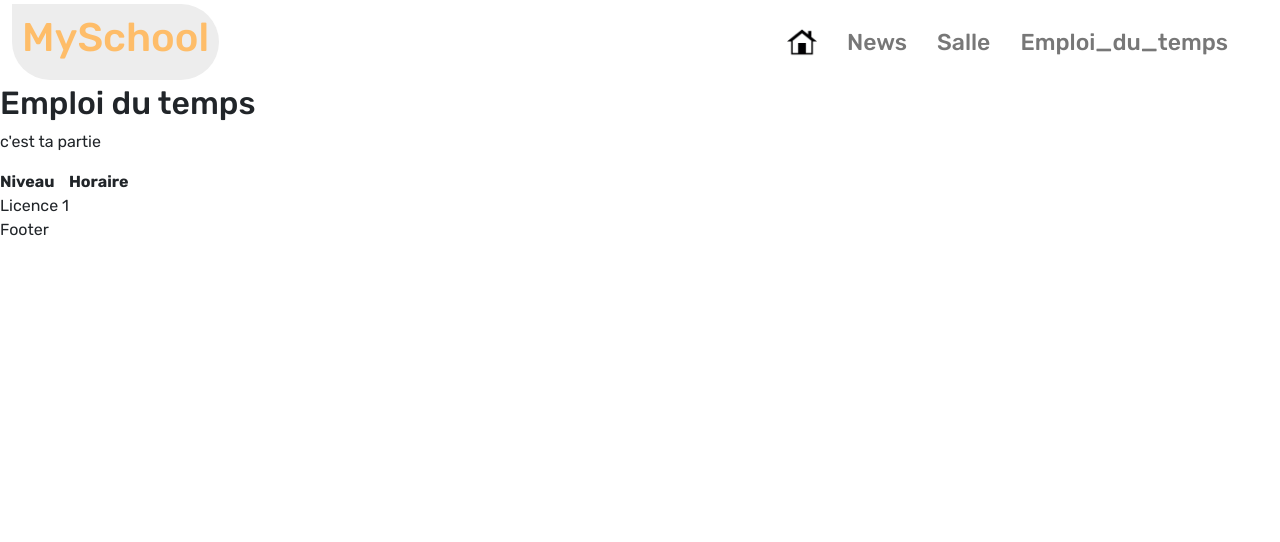
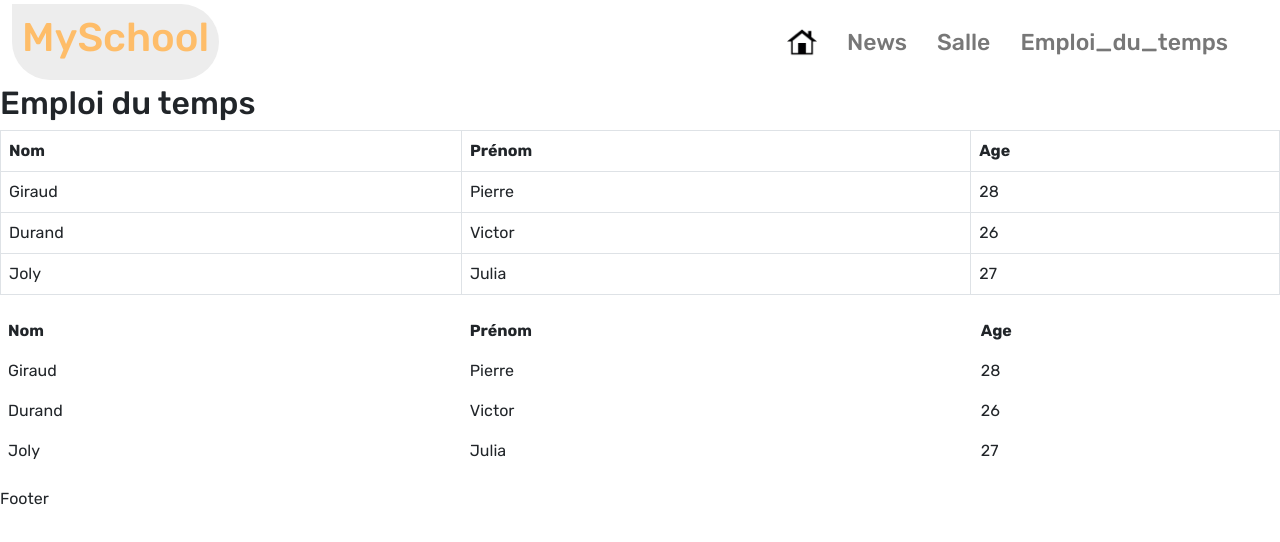
Before and after one commit to princek112002/funny-app, a React (Create React App) app: page /Emploi_du_temps in a window 1280 px wide. Shown: the top 542 px of the page. Built offline with nearby package versions, Linux system fonts and the light colour scheme.

Commit message:
Update Emploi_du_temps.js

```diff
--- a/src/pages/Emploi_du_temps.js
+++ b/src/pages/Emploi_du_temps.js
@@ -4,14 +4,58 @@ const Emploi_du_temps = () => {
   return (
     <div className='MyEmp'>
       <h2>Emploi du temps</h2>
-      <p> c'est ta partie</p>
-      <thead>
-      <th>Niveau</th>
-      <th>Horaire</th>
-      </thead>
-      <tbody>
-        <td>Licence 1</td>
-      </tbody>
+      <table class="table table-bordered">
+        <thead>
+          <tr>
+            <th>Nom</th>
+            <th>Prénom</th>
+            <th>Age</th>
+          </tr>
+        </thead>
+        <tbody>
+          <tr>
+            <td>Giraud</td>
+            <td>Pierre</td>
+            <td>28</td>
+          </tr>
+          <tr>
+            <td>Durand</td>
+            <td>Victor</td>
+            <td>26</td>
+          </tr>
+          <tr>
+            <td>Joly</td>
+            <td>Julia</td>
+            <td>27</td>
+          </tr>
+        </tbody>
+      </table>
+      <table class="table table-borderless">
+        <thead>
+          <tr>
+            <th>Nom</th>
+            <th>Prénom</th>
+            <th>Age</th>
+          </tr>
+        </thead>
+        <tbody>
+          <tr>
+            <td>Giraud</td>
+            <td>Pierre</td>
+            <td>28</td>
+          </tr>
+          <tr>
+            <td>Durand</td>
+            <td>Victor</td>
+            <td>26</td>
+          </tr>
+          <tr>
+            <td>Joly</td>
+            <td>Julia</td>
+            <td>27</td>
+          </tr>
+        </tbody>
+      </table>
     </div>
   );
 };
```
